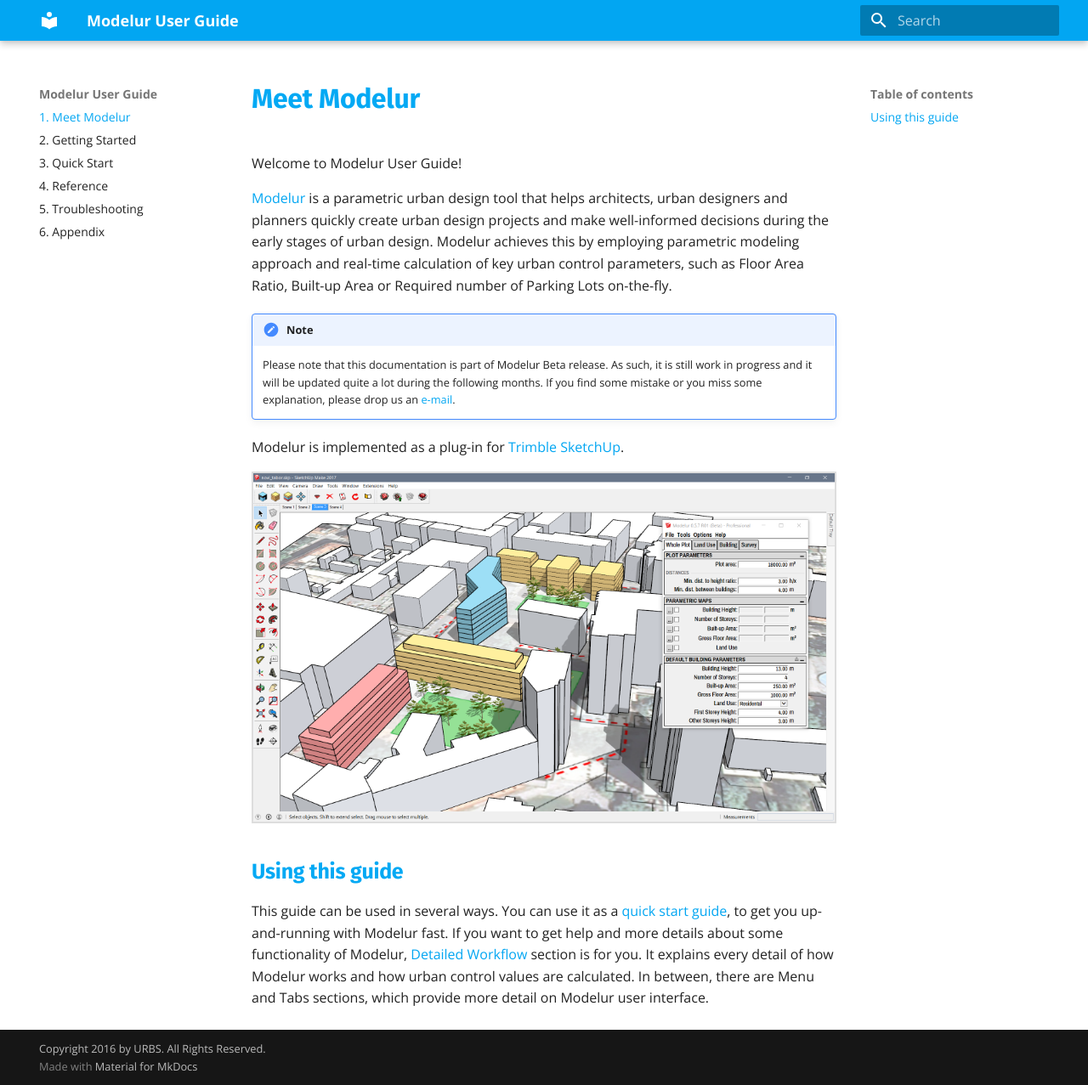
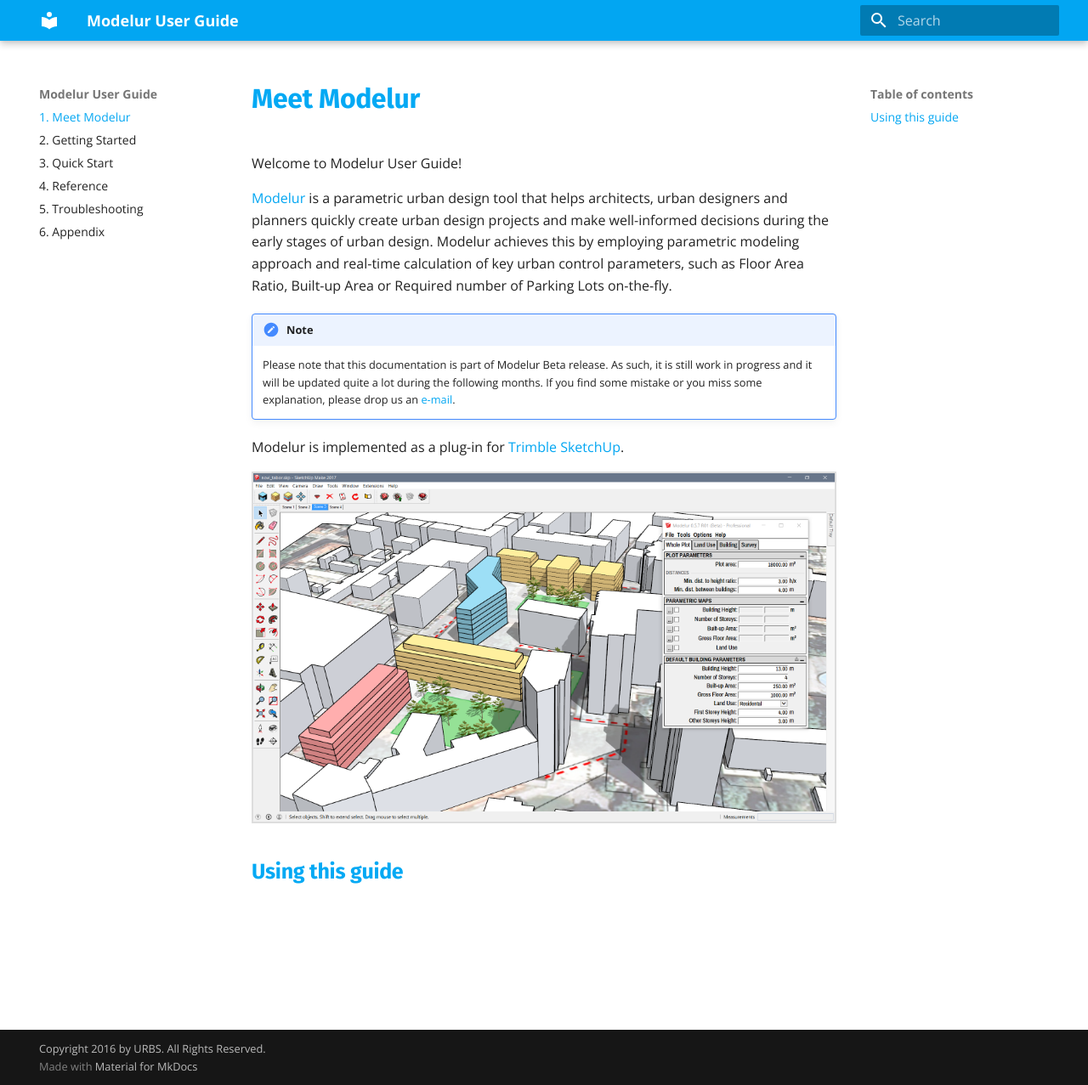
Before and after one commit to Modelur/docs, an MkDocs documentation site: the page built from docs/index.md, in a window 1280 px wide and 1277 px high. Shown: the whole window at 85% size. Built offline with MkDocs 1.6.1 and Material for MkDocs 9.7.7, drawn with Linux system fonts in a browser that asks for light colours; old or Windows-style settings are respelled for this version of MkDocs.

```diff
--- a/docs/index.md
+++ b/docs/index.md
@@ -14,5 +14,3 @@
 
 Using this guide
 ----------------
-
-This guide can be used in several ways. You can use it as a [quick start guide](quickstart), to get you up-and-running with Modelur fast. If you want to get help and more details about some functionality of Modelur, [Detailed Workflow](detailed-workflow) section is for you. It explains every detail of how Modelur works and how urban control values are calculated. In between, there are Menu and Tabs sections, which provide more detail on Modelur user interface.
```
